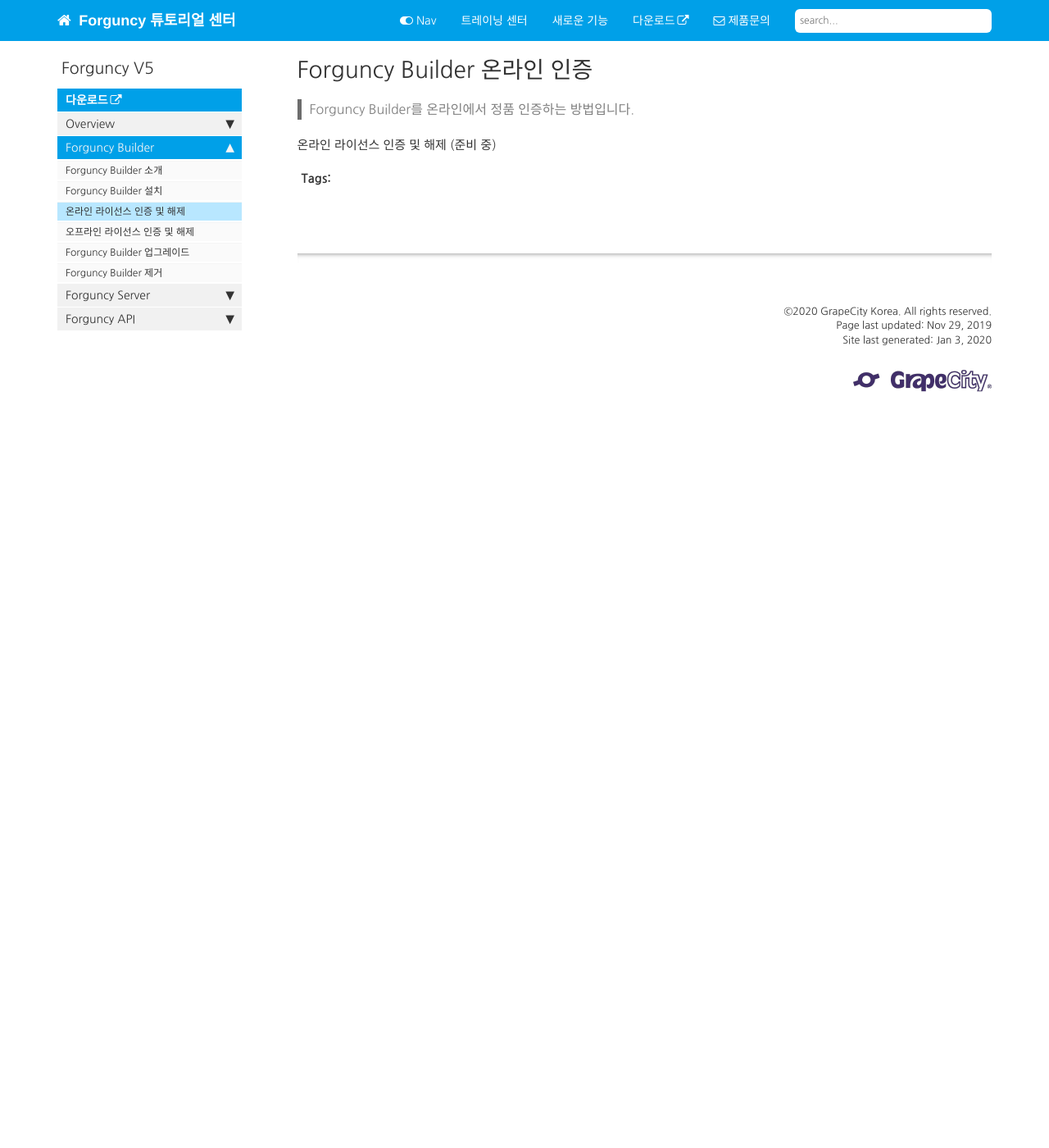
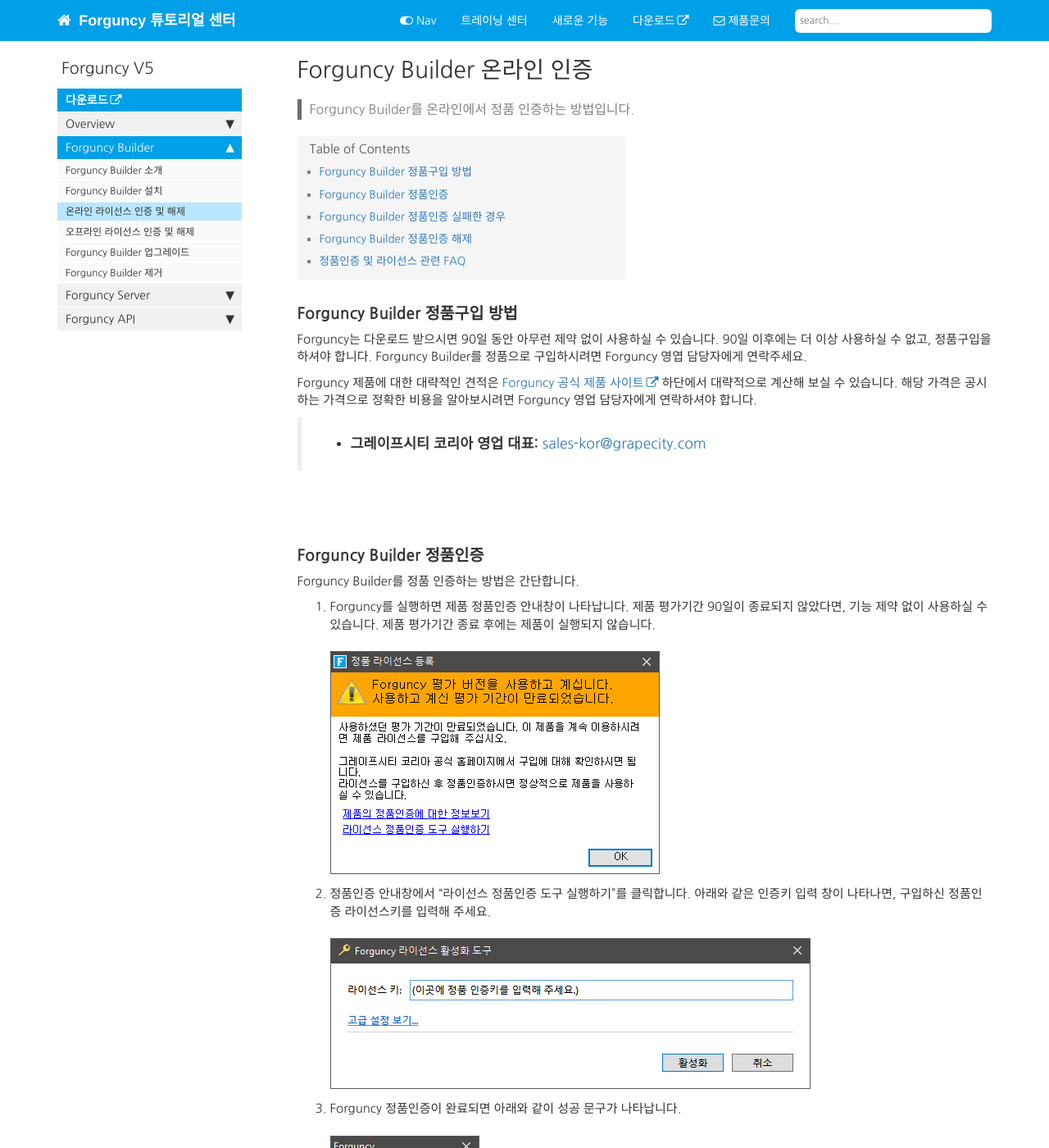
Before and after one commit to Xeppetto/Forguncy-Korea.github.io, a Jekyll site: the page built from pages/forguncy5_02_installation_registration/fgc5builder_online_license.md, in a window 1280 px wide and 1400 px high. Shown: the whole window at 82% size. Built offline with Jekyll 4.4.1, drawn with Linux system fonts in a browser that asks for light colours; comment, search, counter and statistics services are not loaded; some of the changed text lies outside the part shown.

Commit message:
forguncy builder online license 1
forguncy builder online license 1

```diff
--- a/pages/forguncy5_02_installation_registration/fgc5builder_online_license.md
+++ b/pages/forguncy5_02_installation_registration/fgc5builder_online_license.md
@@ -9,4 +9,84 @@
 folder: forguncy5_02_installation_registration
 ---
 
-온라인 라이선스 인증 및 해제 (준비 중)
+### Forguncy Builder 정품구입 방법
+
+Forguncy는 다운로드 받으시면 90일 동안 아무런 제약 없이 사용하실 수 있습니다. 90일 이후에는 더 이상 사용하실 수 없고, 정품구입을 하셔야 합니다. Forguncy Builder를 정품으로 구입하시려면 Forguncy 영엽 담당자에게 연락주세요.
+
+Forguncy 제품에 대한 대략적인 견적은 [Forguncy 공식 제품 사이트](https://www.grapecity.co.kr/solutions/forguncy) 하단에서 대략적으로 계산해 보실 수 있습니다. 해당 가격은 공시하는 가격으로 정확한 비용을 알아보시려면 Forguncy 영업 담당자에게 연락하셔야 합니다.
+
+> - **그레이프시티 코리아 영업 대표:** [sales-kor@grapecity.com](sales-kor@grapecity.com)
+
+<br /><br />
+
+### Forguncy Builder 정품인증
+
+Forguncy Builder를 정품 인증하는 방법은 간단합니다.
+
+1. Forguncy를 실행하면 제품 정품인증 안내창이 나타납니다. 제품 평가기간 90일이 종료되지 않았다면, 기능 제약 없이 사용하실 수 있습니다. 제품 평가기간 종료 후에는 제품이 실행되지 않습니다.
+
+    ![]({{site.url}}/images/forguncy5/license_register01.png)
+
+2. 정품인증 안내창에서 "라이선스 정품인증 도구 실행하기"를 클릭합니다. 아래와 같은 인증키 입력 창이 나타나면, 구입하신 정품인증 라이선스키를 입력해 주세요.
+
+    ![]({{site.url}}/images/forguncy5/license_register02.png)
+
+3. Forguncy 정품인증이 완료되면 아래와 같이 성공 문구가 나타납니다.
+
+    ![]({{site.url}}/images/forguncy5/license_register03.png)
+
+<br /><br />
+
+### Forguncy Builder 정품인증 실패한 경우
+
+1. 정품인증 과정 중 구입하신 라이선스키를 입력하였는데 실패하면 아래와 같은 오류 문구가 표시됩니다.
+
+    ![]({{site.url}}/images/forguncy5/license_register04.png)
+
+2. 정품인증 과정에서 오류가 발생한 경우 다음을 확인하여 주십시오.
+
+* 제품의 인증키를 정확히 입력하셨는 지 확인하십시오.
+* 컴퓨터가 인터넷에 연결되어 있는 지 확인하십시오.
+* 망이 분리되어 외부 인터넷에 접속이 가능한 환경인지 확인하시고, 방화벽 설정도 확인하여 주십시오.
+
+3. 위 방법으로 해결이 되지 않는 경우 그레이프시티 코리아 기술지원([support-kor@grapecity.com](support-kor@grapecity.com))으로 연락주십시오. 오류가 발생한 경우에 대한 상황을 스크린샷 찍어주시거나, 명확히 설명해 주시면 빠른 문제 해결에 도움이 됩니다.
+
+<br /><br />
+
+### Forguncy Builder 정품인증 해제
+
+Forguncy Builder를 삭제하거나, 다른 컴퓨터로 이동할 경우 (혹은 다른 사람에게 리이선스를 판매한 경우) 이전 사용하던 컴퓨터에서는 더 이상 작동하지 않도록 정품 인증을 해제하는 작업이 필요합니다.
+
+1. 구입한 Forguncy Builder의 라이선스키를 잘 보관하고 있는 지 다시 한 번 확인 후 이후 작업을 진행해 주세요.
+
+2. Forguncy를 실행하시고 "파일" 탭으로 접근합니다.
+
+    ![]({{site.url}}/images/forguncy5/license_unregister01.png)
+
+3. "파일" 탭의 "도움말 > 라이선스 > 라이선스 등록 취소"를 클릭합니다.
+
+    ![]({{site.url}}/images/forguncy5/license_unregister02.png)
+
+4. "비활성화 확인" 창에서 "비활성화" 버튼을 클릭합니다.
+
+    ![]({{site.url}}/images/forguncy5/license_unregister03.png)
+
+5. 해당 컴퓨터에서 완전히 비활성화를 다시 한 번 확인하는 창이 나타납니다.
+
+    ![]({{site.url}}/images/forguncy5/license_unregister04.png)
+
+6. 정품인증 라이선스 비활성화가 완료되면 Forguncy Builder는 자동으로 종료됩니다.
+
+7. 이후 Forguncy Builder를 실행 시, 아래와 같이 정품인증을 다시 하라는 팜업창이 나타나게 됩니다.
+
+    ![]({{site.url}}/images/forguncy5/license_register01.png)
+
+<br /><br />
+
+### 정품인증 및 라이선스 관련 FAQ
+
+* Forguncy Builder는 1대의 컴퓨터에서만 사용하실 수 있습니다. 그러므로 1개의 라이선스는 1대의 컴퓨터에서만 작동합니다.
+
+* 정품인증 라이선스키는 인증서버에서 회사에서 구입한 경우 회사명, 개인이 구입한 경우 개인명의로 관리하므로 분실하셨을 경우 그레이프시티 코리아 기술지원([support-kor@grapecity.com](support-kor@grapecity.com))으로 연락주십시오.
+
+<br /><br />
```
Also changed, not shown: pages/forguncy5_02_installation_registration/fgc5builder_uninstallation.md (+6 -0 lines), pages/forguncy5_02_installation_registration/fgc5builder_upgrade.md (+8 -1 lines), images/forguncy5/fgc_시작화면.png (added), images/forguncy5/license_offline_register03.png (added), images/forguncy5/license_offline_register04.png (added), images/forguncy5/license_register01.png (added), images/forguncy5/license_register02.png (added), images/forguncy5/license_register03.png (added), images/forguncy5/license_register04.png (added), images/forguncy5/license_unregister01.png (added), images/forguncy5/license_unregister02.png (added), images/forguncy5/license_unregister03.png (added), images/forguncy5/license_unregister04.png (added), images/forguncy5/license_upgrade01.png (added), 1 more files.
